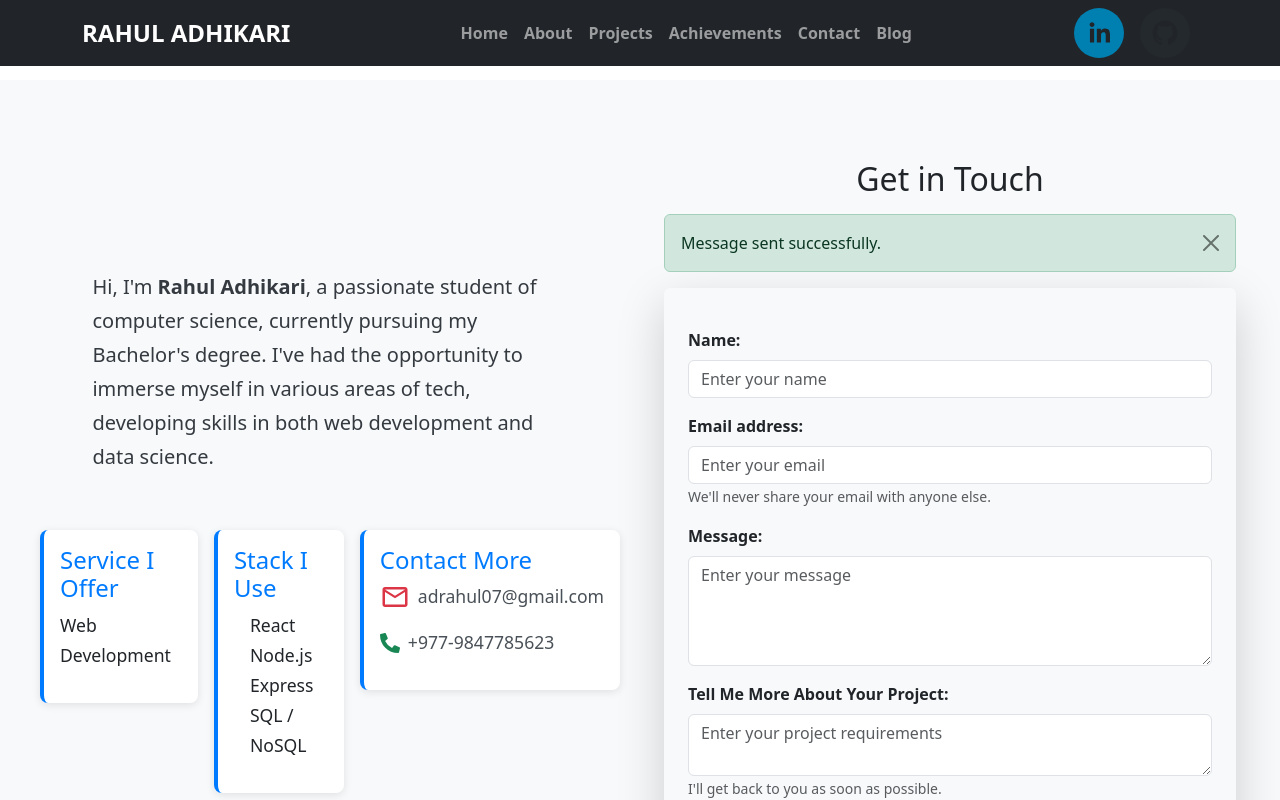
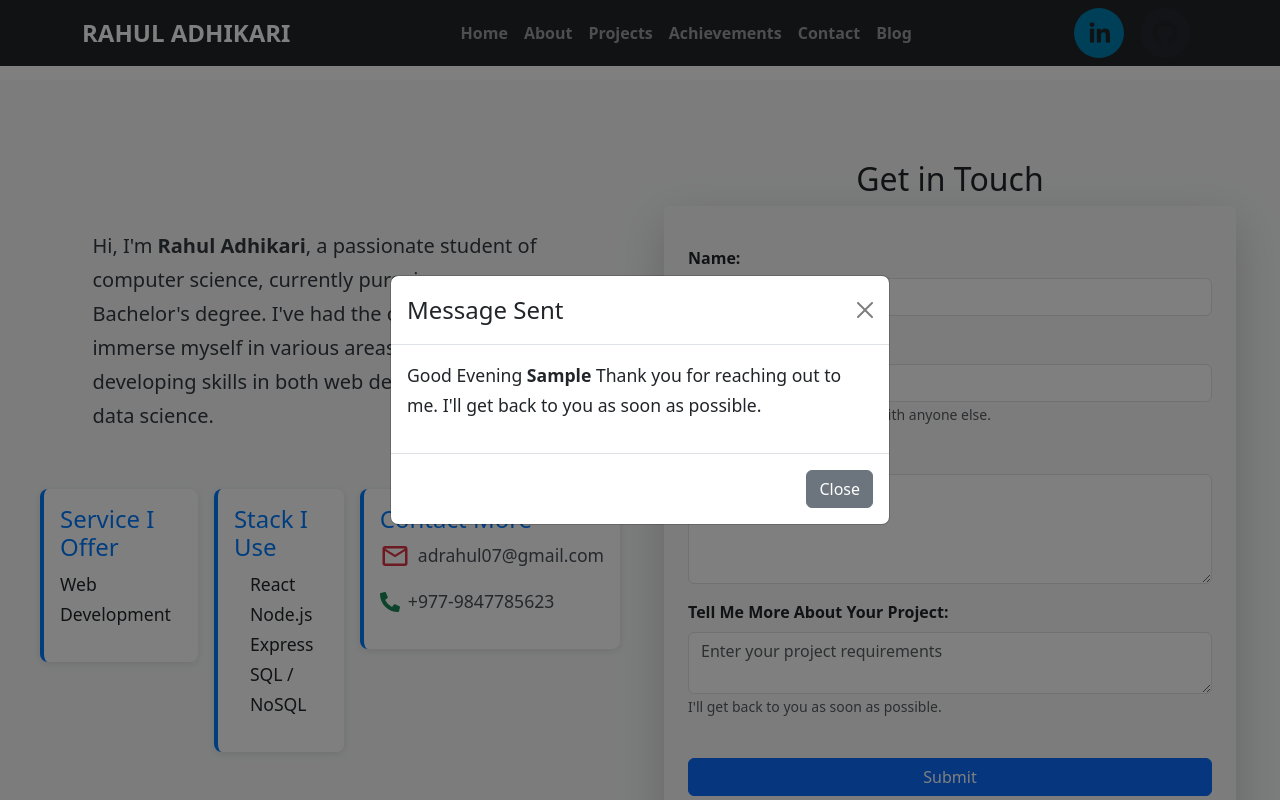
Before and after one commit to Rahulad12/personalwebsite, a React (Vite) app in the folder frontend/: page /contact in a window 1280 px wide. Both pictures are taken after typing "Sample", "name@example.com", "Sample", "Sample" into the empty fields and a click on the button "Submit". Shown: the top 800 px of the page. Built offline with nearby package versions, Linux system fonts and the light colour scheme; no server answers.

Commit message:
update contact component

```diff
--- a/frontend/src/Component/Contact.jsx
+++ b/frontend/src/Component/Contact.jsx
@@ -1,5 +1,5 @@
 import React, { useEffect, useState } from "react";
-import { Form, Button, Alert, Container } from "react-bootstrap";
+import { Form, Button, Alert, Container,Modal } from "react-bootstrap";
 import Loader from "./Loader";
 import "../customcss/contact.css";
 
@@ -12,6 +12,8 @@ const Contact = () => {
   const [hire, setHire] = useState("");
   const [feedback, setFeedback] = useState("");
   const [feedbackType, setFeedbackType] = useState("");
+  const [modal, showModal] = useState(false);
+  const [Sendername, setSendername] = useState("");
 
   const [sendContact, { isLoading, isError, refetch }] =
     useSendContactMutation();
@@ -23,14 +25,14 @@ const Contact = () => {
   const submitHandler = async (e) => {
     e.preventDefault();
     try {
+      setSendername(name);
       const { data } = await sendContact({
         name,
         email,
         message,
         hire,
       });
-      setFeedback("Message sent successfully.");
-      setFeedbackType("success");
+      showModal(true);
       setName("");
       setEmail("");
       setMessage("");
@@ -40,6 +42,20 @@ const Contact = () => {
       setFeedbackType("danger");
     }
   };
+
+  //getting day greet
+  const date = new Date();
+  const hours = date.getHours();
+  var greet;
+  if (hours < 12) {
+    greet = "Good Morning";
+  } else if (hours < 18) {
+    greet = "Good Afternoon";
+  } else {
+    greet = "Good Evening";
+  }
+
+
 
   return (
     <Container className="contact-container my-5">
@@ -129,6 +145,23 @@ const Contact = () => {
               <strong>Note:</strong> Your message will be sent to the my email
             </small>
           </Form>
+
+          <Modal show={modal} onHide={() => showModal(false)} centered>
+            <Modal.Header closeButton>
+              <Modal.Title>Message Sent</Modal.Title>
+            </Modal.Header>
+            <Modal.Body>
+              <p>
+                {greet} <b>{Sendername}</b> Thank you for reaching out to me. I'll get back to you as soon
+                as possible.
+              </p>
+            </Modal.Body>
+            <Modal.Footer>
+              <Button variant="secondary" onClick={() => showModal(false)}>
+                Close
+              </Button>
+            </Modal.Footer>
+          </Modal>
         </>
       )}
     </Container>
--- a/frontend/src/Screen/ContactScreen.jsx
+++ b/frontend/src/Screen/ContactScreen.jsx
@@ -1,9 +1,10 @@
 import React from "react";
 import Contact from "../Component/Contact";
 import { Container, Row, Col } from "react-bootstrap";
-import { MdOutlineEmail } from "react-icons/md";
+import { MdGroupRemove, MdOutlineEmail } from "react-icons/md";
 import { FaPhoneAlt } from "react-icons/fa";
 import "../customcss/contact.css"; // Importing the custom CSS
+import { current } from "@reduxjs/toolkit";
 
 const ContactScreen = () => {
   return (
```
Also changed, not shown: 1 other file (tests, documents, lock files or other folders).
